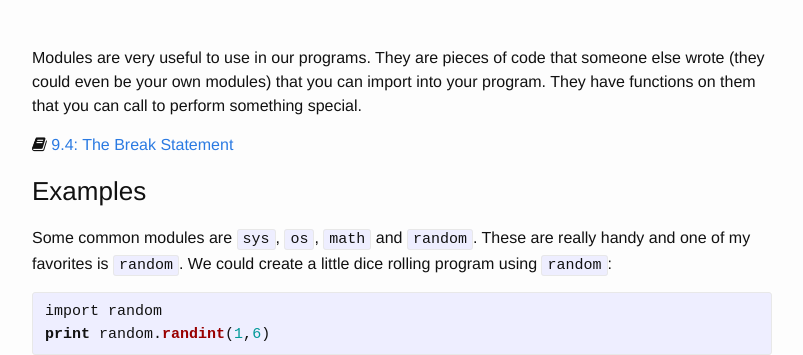
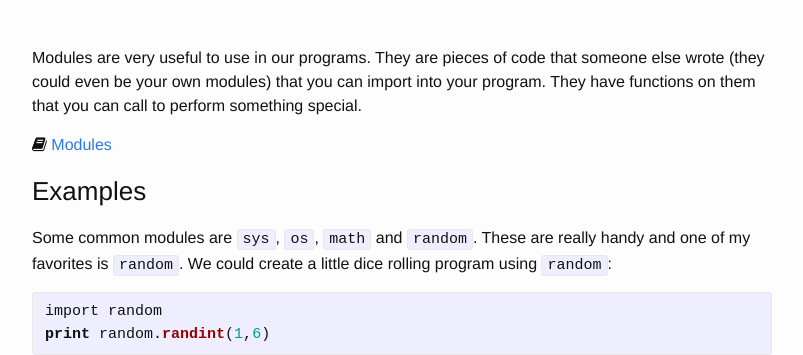
Before and after one commit to cyanimation/programming-fundamentals, a Jekyll site: the page built from _posts/2016-01-05-modules.md, in a window 1280 px wide. Shown: the part 515-870 px from the top of the page, without its empty margins (238-1041 px from the left). Built offline with Jekyll 4.4.1, drawn with Linux system fonts in a browser that asks for light colours; nearby versions of some CDN libraries.

Commit message:
finish module text

```diff
--- a/_posts/2016-01-05-modules.md
+++ b/_posts/2016-01-05-modules.md
@@ -13,7 +13,7 @@ someone else wrote (they could even be your own modules) that you can import
 into your program. They have functions on them that you can call to perform
 something special.
 
-<span><i class="fa fa-book"></i><a href="http://python.swaroopch.com/modules.html"> 9.4: The Break Statement</a></span>
+<span><i class="fa fa-book"></i><a href="http://python.swaroopch.com/modules.html"> Modules</a></span>
 
 ### Examples
 
```
